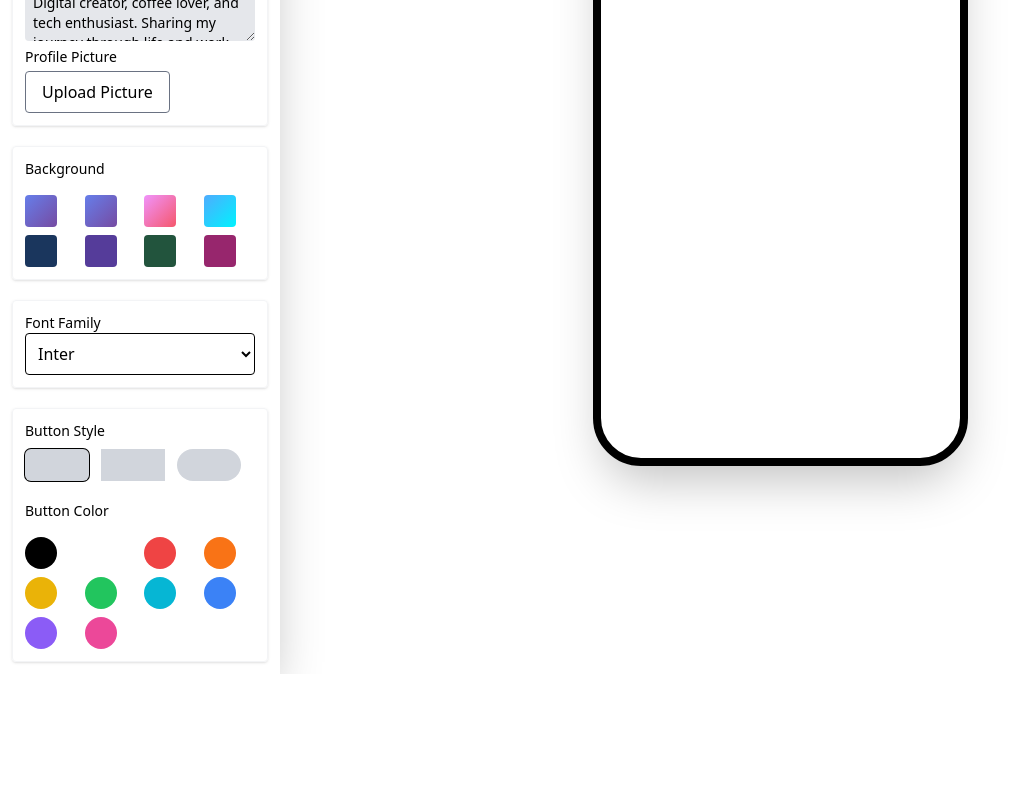
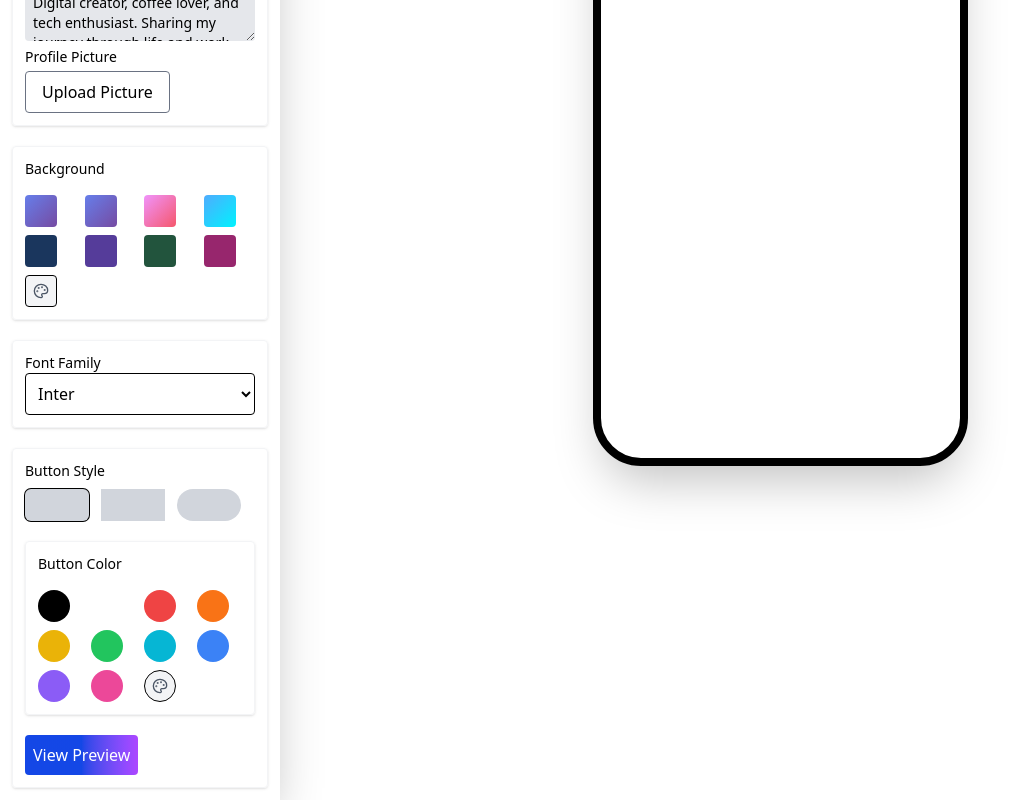
Before and after one commit to Idris-jose/Linkable, a React (Vite) app: page /Customize in a window 1280 px wide. Shown: the part 266-1066 px from the top of the page, without its empty margins (0-1027 px from the left). Before the commit the page ends 940 px from the top, so only its background shows below. Built offline with nearby package versions, Linux system fonts and the light colour scheme.

Commit message:
Add Preview page and enhance CustomizeSidebar with color pickers

```diff
--- a/src/App.jsx
+++ b/src/App.jsx
@@ -6,6 +6,7 @@ import Sidebar from "./Navigation/sidebar"
 import Customize from "./pages/Customize"
 import QrCode from "./pages/Qrcode"
 import Mylinks from "./pages/Mylinks"
+import Preview from "./pages/Preview"
 
 function LayoutWithSidebar({ children }) {
   return (
@@ -30,6 +31,7 @@ function App() {
      <Route path="/Mylinks" element={<LayoutWithSidebar><Mylinks/></LayoutWithSidebar>}/>
      <Route path="/Customize" element={<Customize/>}/>
      <Route path="/Qrcode" element={<LayoutWithSidebar><QrCode/></LayoutWithSidebar>}/>
+      <Route path="/Preview" element={<Preview/>}/>
     </Routes>
     </BrowserRouter>
 
--- a/src/Navigation/CustomizeSidebar.jsx
+++ b/src/Navigation/CustomizeSidebar.jsx
@@ -76,8 +76,7 @@ const buttonColors = [
 
       </div>
 
-
-     <div className="border border-gray-100 rounded mt-5 p-3 shadow">
+<div className="border border-gray-100 rounded mt-5 p-3 shadow">
   <label className="block text-sm font-medium">Background</label>
   <div className="grid grid-cols-4 gap-2 mt-4">
     {backgroundOptions.map((bg) => (
@@ -91,6 +90,17 @@ const buttonColors = [
         title={bg.name}
       />
     ))}
+    {/* Custom Color Picker */}
+    <label className="w-8 h-8 rounded border cursor-pointer flex items-center justify-center bg-gray-100">
+      <Palette className="w-4 h-4 text-gray-600" />
+      <input
+        type="color"
+        className="hidden"
+        onChange={(e) =>
+          setProfile({ ...profile, background: e.target.value })
+        }
+      />
+    </label>
   </div>
 </div>
 
@@ -144,9 +154,11 @@ const buttonColors = [
 </div>
 
 
-      <div className="mt-5">
-   <label className="text-sm font-medium flex gap-1 items-center">Button Color</label>
-   <div className="grid grid-cols-4 gap-2 mt-4">
+<div className="border border-gray-100 rounded mt-5 p-3 shadow">
+  <label className="text-sm font-medium flex gap-1 items-center">
+    Button Color
+  </label>
+  <div className="grid grid-cols-4 gap-2 mt-4">
     {buttonColors.map((color, idx) => (
       <button
         key={idx}
@@ -157,9 +169,21 @@ const buttonColors = [
         }`}
       />
     ))}
-   </div>
-   </div>
+    {/* Custom Color Picker */}
+    <label className="w-8 h-8 rounded-full border cursor-pointer flex items-center justify-center bg-gray-100">
+      <Palette className="w-4 h-4 text-gray-600" />
+      <input
+        type="color"
+        className="hidden"
+        onChange={(e) =>
+          setProfile({ ...profile, buttonColor: e.target.value })
+        }
+      />
+    </label>
+  </div>
+</div>
 
+       <button onClick={() => navigate('/Preview')} className="bg-gradient-to-r from-blue-700 to-purple-500 via-blue-700 hover:bg-purple-700 p-2 rounded mt-5 text-white">View Preview</button>
       </div>
     </div>
   );
--- a/src/pages/Customize.jsx
+++ b/src/pages/Customize.jsx
@@ -26,9 +26,13 @@ export default function Customize() {
       <CustomizeSidebar profile={profile} setProfile={setProfile} />
 
       {/* Live Preview */}
+
+
       <PhoneFrame>
       <Preview profile={profile} />
       </PhoneFrame>
+
+
     </div>
   );
 }
--- a/src/pages/Preview.jsx
+++ b/src/pages/Preview.jsx
@@ -2,6 +2,15 @@ import React from "react";
 import { ExternalLink, Instagram, Twitter, Youtube, Mail, Phone, Globe } from "lucide-react";
 
 export default function Preview({ profile }) {
+  // Add null check for profile
+  if (!profile) {
+    return (
+      <div className="flex-1 flex items-center justify-center text-gray-500">
+        <p>Loading profile...</p>
+      </div>
+    );
+  }
+
   const getButtonStyle = () => {
     const base =
       "w-full py-3 px-4 flex items-center justify-between text-sm transition-all duration-200 hover:scale-105 hover:shadow-lg";
@@ -23,10 +32,14 @@ export default function Preview({ profile }) {
     return <Globe className="w-5 h-5" />;
   };
 
-  const getBackgroundStyle = () =>
-    profile.background?.startsWith("linear-gradient")
+  const getBackgroundStyle = () => {
+    // Add null checks for background property
+    if (!profile.background) return { backgroundColor: '#000000' }; // Default background
+
+    return profile.background.startsWith("linear-gradient")
       ? { background: profile.background }
       : { backgroundColor: profile.background };
+  };
 
   return (
     <div className="flex-1 flex flex-col text-white" style={getBackgroundStyle()}>
@@ -61,7 +74,7 @@ export default function Preview({ profile }) {
 
       {/* Links */}
       <div className="flex-1 overflow-y-auto px-6 space-y-3">
-        {profile.links
+        {profile.links && profile.links
           .filter((link) => link.active)
           .map((link, i) => (
             <a
```
Also changed, not shown: src/pages/PhoneFrame.jsx (+7 -0 lines).
